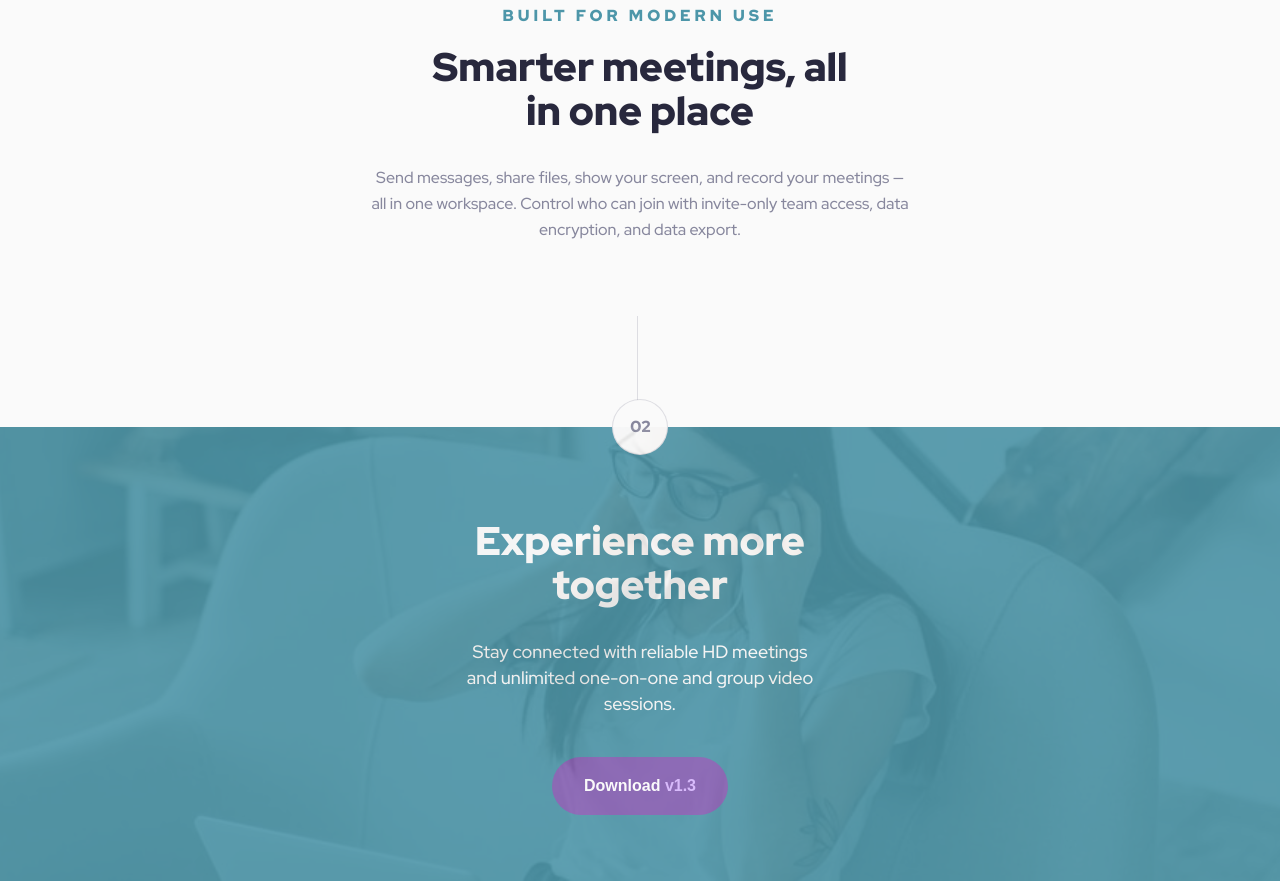
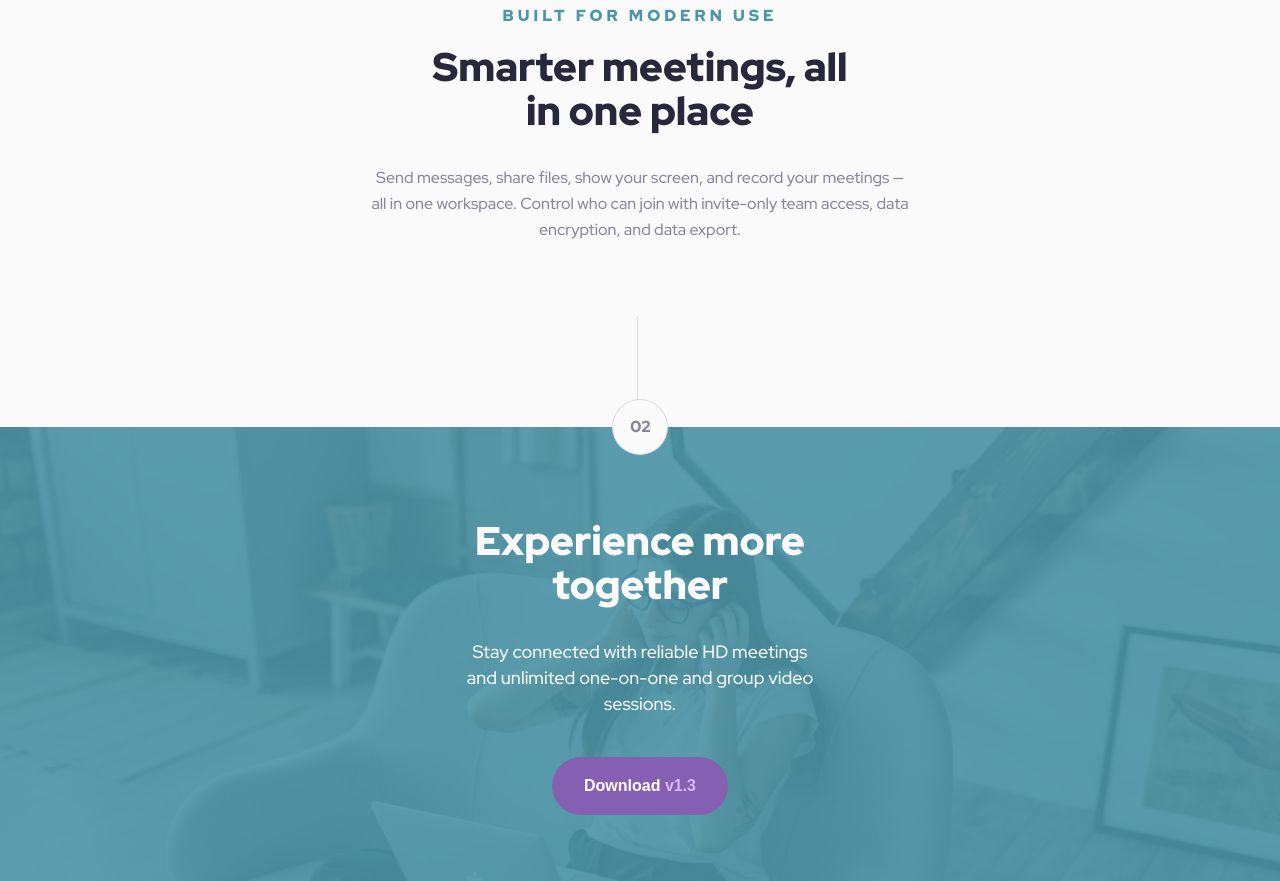
Before and after one commit to jenem66/meet-landing-page, a plain HTML site: page index.html in a window 1280 px wide. Shown: the part 1497-2378 px from the top of the page. Drawn offline with Linux system fonts and the light colour scheme.

Commit message:
fixed footer

```diff
--- a/style.css
+++ b/style.css
@@ -281,9 +281,17 @@ footer {
   margin-top: 18.4rem;
   padding: 116px 0 104px;
   background-color: var(--color-primary);
+  background-image: url("images/desktop/image-footer.png");
+  background-repeat: no-repeat;
+  background-position: center;
+  /* -ms-background-size: cover;
+  -o-background-size: cover;
+  -moz-background-size: cover;
+  -webkit-background-size: cover; */
+  background-size: cover;
 }
 
-footer::before {
+/* footer::before {
   content: "";
   display: block;
   position: absolute;
@@ -301,7 +309,7 @@ footer::before {
   -moz-background-size: cover;
   -webkit-background-size: cover;
   background-size: cover;
-}
+} */
 
 footer .container {
   display: flex;
```
Also changed, not shown: images/desktop/image-footer.jpg (deleted), images/desktop/image-footer.png (added), 1 other file.
